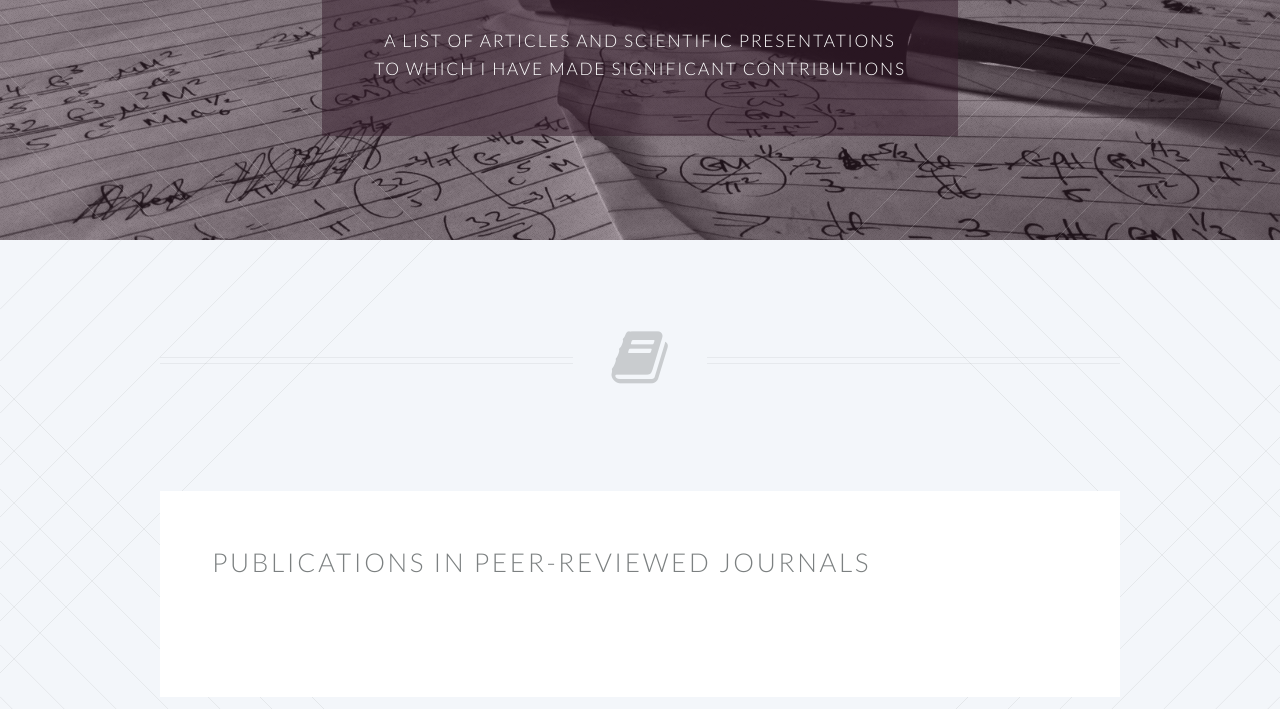
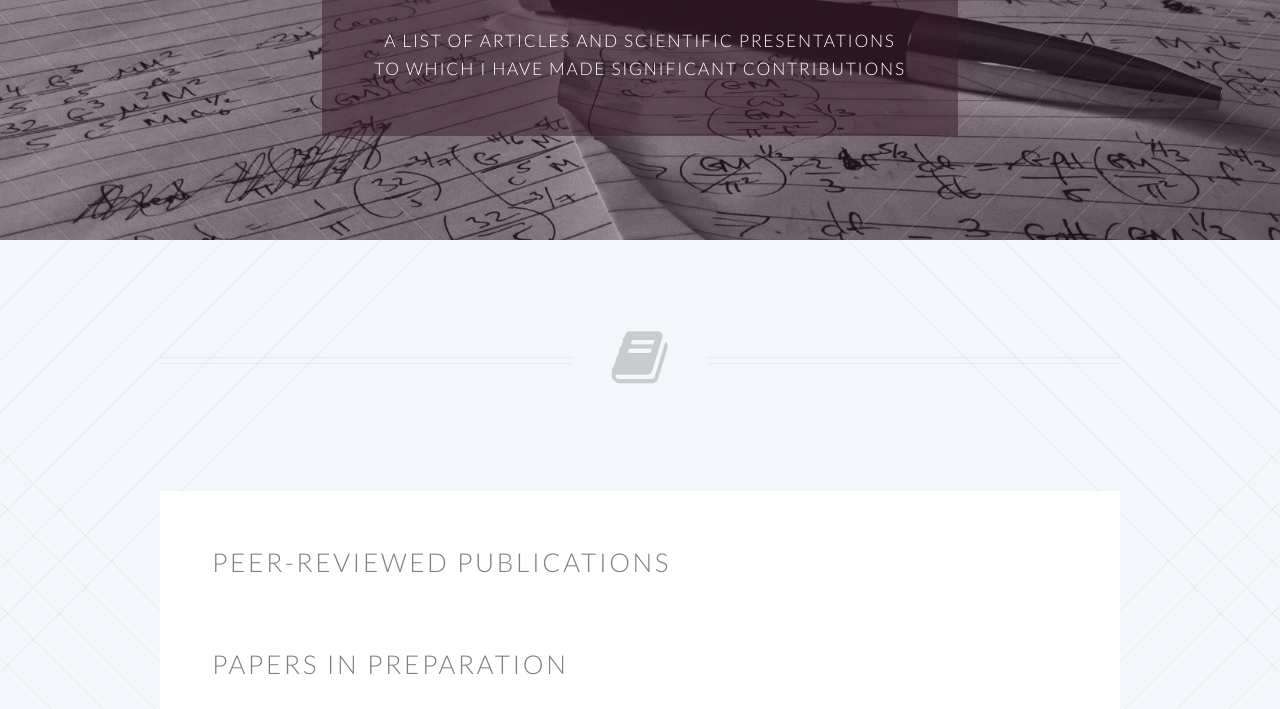
Before and after one commit to evejlee/alurban.github.io, a plain HTML site: page publications.html in a window 1280 px wide. Shown: the part 243-952 px from the top of the page. Drawn offline with Linux system fonts and the light colour scheme.

Commit message:
Adding a blank section to be populated by in-preparation papers

```diff
--- a/publications.html
+++ b/publications.html
@@ -69,12 +69,16 @@ Free for personal and commercial use under the CCA 3.0 license (html5up.net/lice
 			<div class="content">
 				<section>
 					<header>
-						<h2>Publications in peer-reviewed journals</h2>
+						<h2>Peer-reviewed publications</h2>
 					</header>
 					<p>
 						<script src="https://bibbase.org/show?bib=http%3A%2F%2Falurban.github.io%2Falurban.bib&jsonp=1"></script>
 					</p>
 					<br>
+					<header>
+						<h2>Papers in preparation</h2>
+					</header>
+				</section>
 			</div>
 		</section>
 	</article>
```
